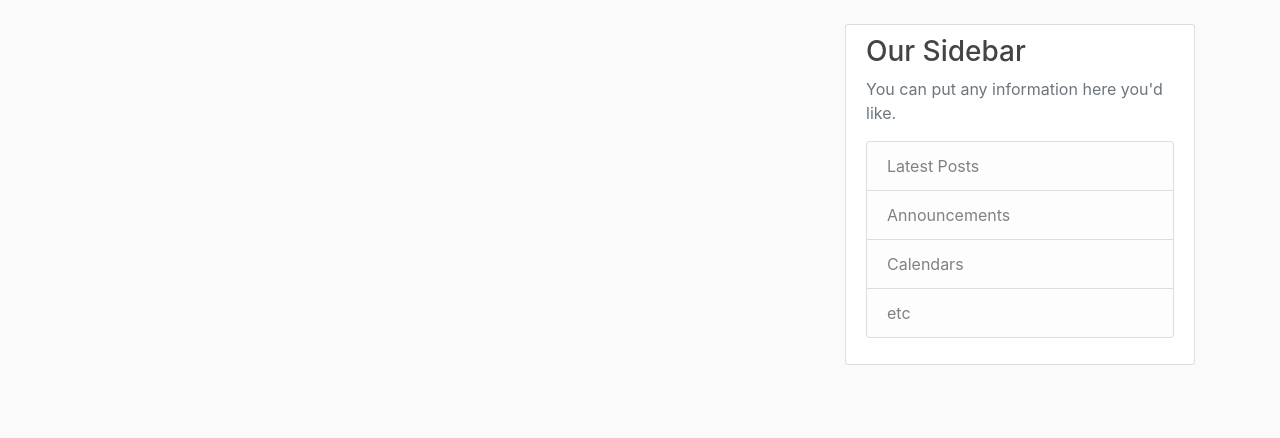
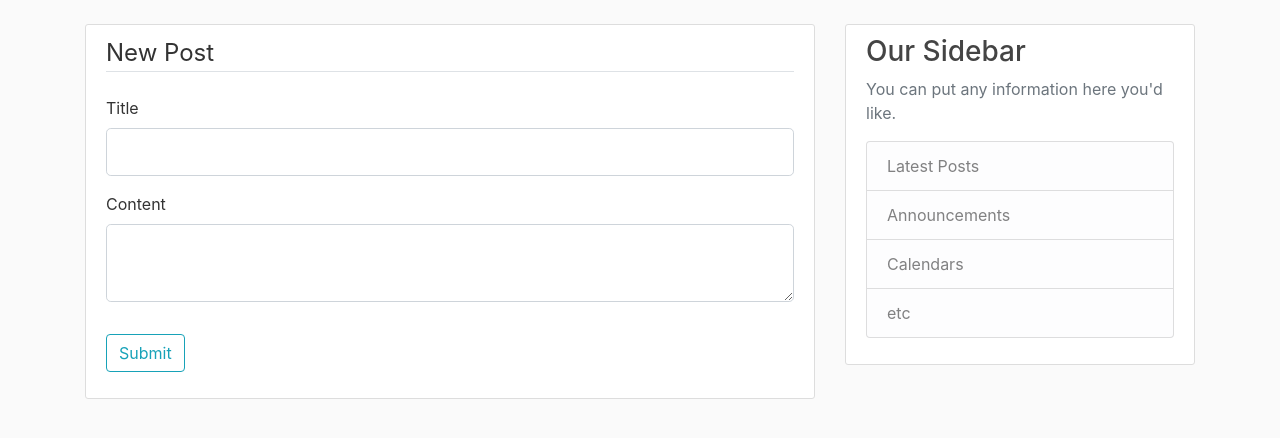
Before and after one commit to AAteddy/Flask-Blog-Project, a Python web app: template flaskblog/templates/create_post.html in a window 1280 px wide. Shown: the part 56-494 px from the top of the page. Run offline with Jinja, Linux system fonts and the light colour scheme; the template is opened without the code that fills it: most values are stand-ins (such as "Sample title", 1, 10 or a date in 2020); form fields are guessed from the names that the template uses; some libraries are stand-ins or nearby versions.

Commit message:
routes.py updated with post=creation form validation

```diff
--- a/flaskblog/forms.py
+++ b/flaskblog/forms.py
@@ -69,3 +69,4 @@ class UpdateAccountForm(FlaskForm):
 class PostForm(FlaskForm):
     title = StringField("Title", validators=[DataRequired()])
     content = TextAreaField("Content", validators=[DataRequired()])
+    submit = SubmitField("Post")
--- a/flaskblog/templates/create_post.html
+++ b/flaskblog/templates/create_post.html
@@ -1,4 +1,40 @@
 {% extends 'layout.html' %}
 {% block content %}
-
+    <div class="content-section">
+        <form method="POST" action="">
+            {{ form.hidden_tag() }}
+            <fieldset class="form-group">
+                <legend class="border-bottom mb-4">New Post</legend>
+                <div class="form-group">
+                    {{ form.title.label(class="form-control-label") }}
+                    {% if form.title.errors %}
+                        {{ form.title(class="form-control form-control-lg is-invalid") }}
+                        <div class="invalid-feedback">
+                            {% for error in form.title.errors %}
+                                <span>{{ error }}</span>
+                            {% endfor %}
+                        </div>
+                    {% else %}
+                        {{ form.title(class="form-control form-control-lg") }}
+                    {% endif %}
+                </div>
+                <div class="form-group">
+                    {{ form.content.label(class="form-control-label") }}
+                    {% if form.content.errors %}
+                        {{ form.content(class="form-control form-control-lg is-invalid") }}
+                        <div class="invalid-feedback">
+                            {% for error in form.content.errors %}
+                                <span>{{ error }}</span>
+                            {% endfor %}
+                        </div>
+                    {% else %}
+                        {{ form.content(class="form-control form-control-lg") }}
+                    {% endif %}
+                </div>
+            </fieldset>
+            <div class="form-group">
+                {{ form.submit(class="btn btn-outline-info") }}
+            </div>
+        </form>
+    </div>
 {% endblock content %}
--- a/flaskblog/templates/layout.html
+++ b/flaskblog/templates/layout.html
@@ -32,6 +32,7 @@
             <!-- Navbar Right Side -->
             <div class="navbar-nav">
               {% if current_user.is_authenticated %}
+                <a class="nav-item nav-link" href="{{ url_for('new_post') }}">New Post</a>
                 <a class="nav-item nav-link" href="{{ url_for('account') }}">Account</a>
                 <a class="nav-item nav-link" href="{{ url_for('logout') }}">Logout</a>
               {% else %}
```
Also changed, not shown: flaskblog/routes.py (+13 -19 lines), instance/site.db.
